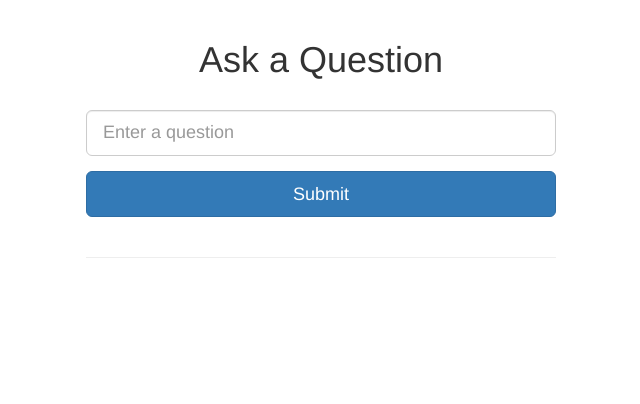
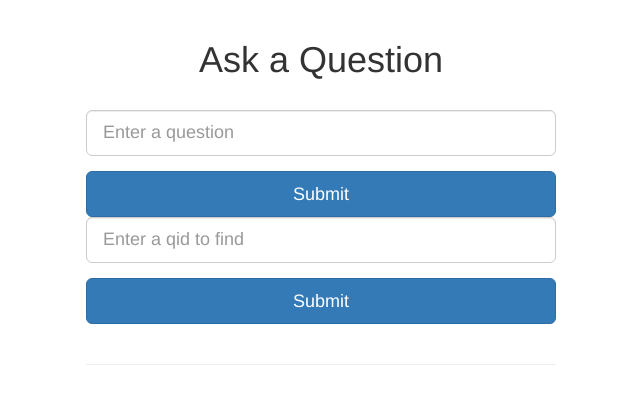
Before and after one commit to rbagga/iTwitterBackend, a Flask app: page /question in a window 1280 px wide. Shown: the top 404 px of the page, without its empty margins (319-959 px from the left). Run offline with Flask 2, Linux system fonts and the light colour scheme; data that the repository does not hold is empty; some libraries are stand-ins or nearby versions.

Commit message:
Questions can be searched by qid

```diff
--- a/orchestrating-docker/web/app.py
+++ b/orchestrating-docker/web/app.py
@@ -36,5 +36,17 @@ def index2():
     questions = Question.query.order_by(Question.date_posted.desc()).all()
     return render_template('question.html', questions = questions)
 
+@app.route('/searchquestion', methods=['GET', 'POST'])
+def index5():
+    if request.method == 'POST':
+        qid_to_find = request.form['qid']
+        question = Question.query.filter_by(qid=qid_to_find)
+        questions = question
+    else:
+        questions = Question.query.order_by(Question.date_posted.desc()).all()
+    return render_template('question.html', questions = questions)
+
+
+
 if __name__ == '__main__':
     app.run()
--- a/orchestrating-docker/web/templates/question.html
+++ b/orchestrating-docker/web/templates/question.html
@@ -14,6 +14,14 @@
   <input type = "submit" class = "btn btn-primary btn-lg btn-block" value = "Submit">
 </form>
 
+<form action ="/searchquestion" method = "POST">
+  <div class = "form-group">
+    <input name = "qid" class = "form-control input-lg" type="text" placeholder="Enter a qid to find" required>
+  </div>
+  <input type = "submit" class = "btn btn-primary btn-lg btn-block" value = "Submit">
+</form>
+
+
 <br>
 <hr>
 
```
